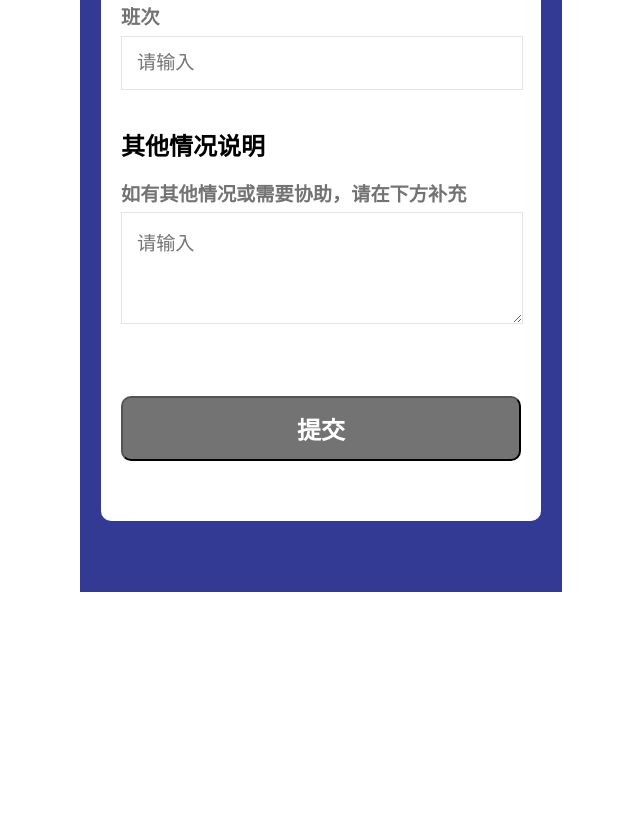
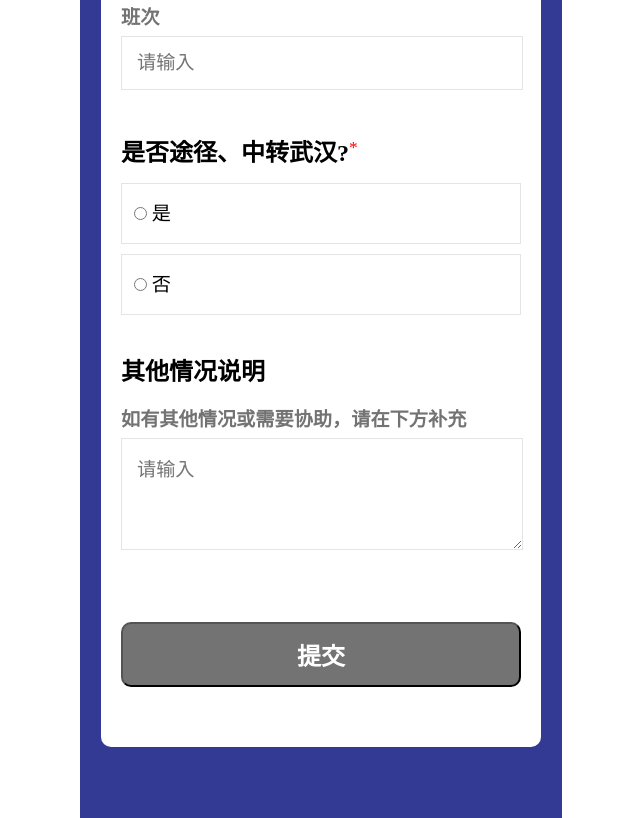
Before and after one commit to tenshinotubasa/ReturingToWork, a React (Create React App) app: page / in a window 1280 px wide. Shown: the part 2940-3758 px from the top of the page, without its empty margins (319-959 px from the left). Before the commit the page ends 3532 px from the top, so only its background shows below. Built offline with nearby package versions, Linux system fonts and the light colour scheme.

Commit message:
返程添加是否经过武汉信息

```diff
--- a/src/BackStat.js
+++ b/src/BackStat.js
@@ -14,11 +14,11 @@ class BackStat extends Component {
         this.state = {
             Back_Date:"",
             Transport:"",
-            Via_WH:false,
+            Via_WH:"",
             Other:""
         }
         this.updateValue = this.updateValue.bind(this)
-        this.onDateChange = this.onDateChange.bind(this)
+        this.onChange = this.onChange.bind(this)
     }
 
     shouldComponentUpdate(nextProps, nextState){
@@ -35,7 +35,7 @@ class BackStat extends Component {
                 <hr className="split_line"></hr>
                 <div className="infoItem">
                     <InfoName Name="计划返程日期"/>
-                    <input name={Constant.BI_Date} className='edit' type="date" onChange={this.onDateChange}></input>
+                    <input name={Constant.BI_Date} className='edit' type="date" onChange={this.onChange}></input>
                 </div>
                 <InfoItem
                     Name="拟乘坐交通工具"
@@ -43,6 +43,11 @@ class BackStat extends Component {
                     Key={Constant.BI_Transport}
                     updateData={this.updateValue}
                 />
+                <div className="infoItem">
+                    <InfoName Name="是否途径、中转武汉?"/>
+                    <label><input name={Constant.BI_Via_WH} type="radio" onChange={this.onChange} value="是"></input> 是</label>
+                    <label><input name={Constant.BI_Via_WH}  type="radio" onChange={this.onChange} value="否"></input> 否</label>
+                </div>
                 <InfoItem
                     Name="其他情况说明"
                     Tip="如有其他情况或需要协助，请在下方补充"
@@ -75,15 +80,22 @@ class BackStat extends Component {
 
     /// @brief 数据有效性检验
     checkValid(){
-        return this.state.Back_Date != null &&
+        return this.state.Back_Date.length > 0 &&
                this.state.Transport.length > 0 &&
-               (this.state.Via_WH === true ||
-                this.state.Via_WH === false);
+               (this.state.Via_WH === "是" ||
+                this.state.Via_WH === "否");
     }
 
-    /// @brief 日期更新
-    onDateChange(item){
-        this.setState({Back_Date:item.target.value}, ()=>{this.props.setData(Constant.Back_Info, this.state,this.checkValid())})
+    /// @brief 数据更新
+    onChange(item){
+        if (item.target.name === Constant.BI_Via_WH)
+        {
+            this.setState({Via_WH:item.target.value}, ()=>{this.props.setData(Constant.Back_Info, this.state,this.checkValid())})
+        }
+        else if (item.target.name === Constant.BI_Date)
+        {
+            this.setState({Back_Date:item.target.value}, ()=>{this.props.setData(Constant.Back_Info, this.state,this.checkValid())})
+        }
     }
 }
 
```
